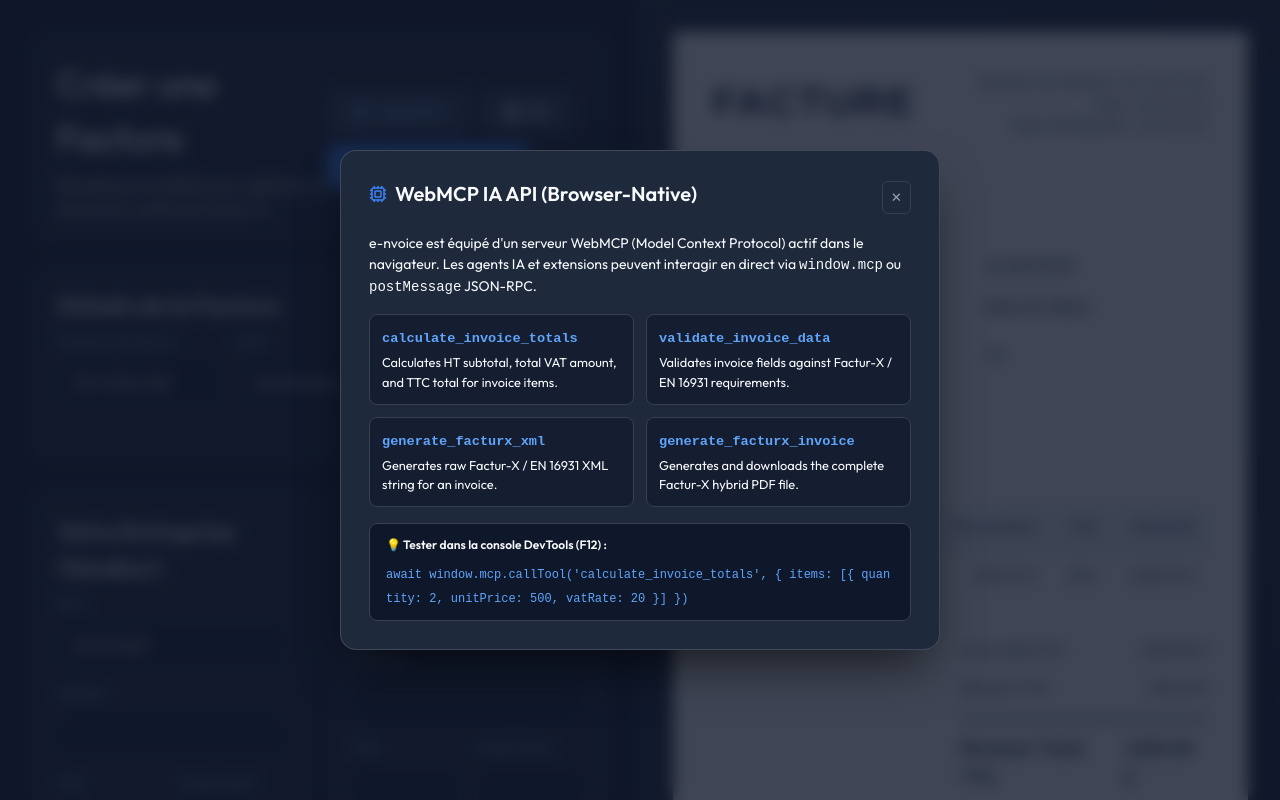
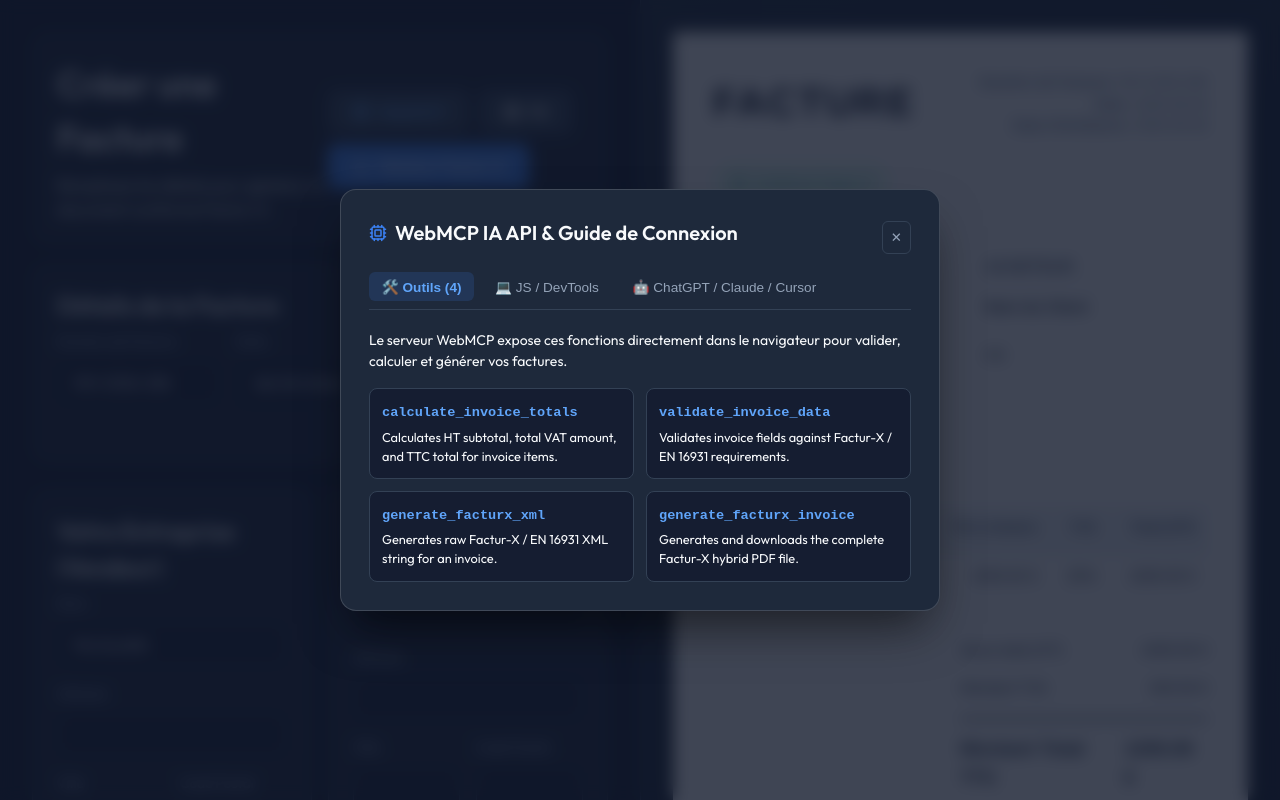
Before and after one commit to SetiZ/e-nvoice, a React (Vite) app: page / in a window 1280 px wide. Both pictures are taken after a click on the button "WebMCP". Shown: the top 800 px of the page. Built offline with nearby package versions, Linux system fonts and the light colour scheme.

Commit message:
Add interactive WebMCP connection guide tabs inside modal

```diff
--- a/src/App.tsx
+++ b/src/App.tsx
@@ -30,6 +30,7 @@
 
   const [isGenerating, setIsGenerating] = useState(false);
   const [showWebMcpModal, setShowWebMcpModal] = useState(false);
+  const [activeWebMcpTab, setActiveWebMcpTab] = useState<'tools' | 'devtools' | 'ai'>('tools');
   const [lang, setLang] = useState<Language>('fr');
   const t = translations[lang];
 
@@ -263,14 +264,40 @@
             <div className="modal-container" onClick={e => e.stopPropagation()}>
               <div className="flex-between mb-4">
                 <h3 style={{ display: 'flex', alignItems: 'center', gap: '0.5rem' }}>
-                  <Cpu size={18} className="text-primary" /> WebMCP IA API (Browser-Native)
+                  <Cpu size={18} className="text-primary" /> WebMCP IA API & Guide de Connexion
                 </h3>
                 <button className="btn-icon" onClick={() => setShowWebMcpModal(false)}>✕</button>
               </div>
+
+              {/* Navigation Tabs */}
+              <div className="webmcp-tabs">
+                <button
+                  className={`webmcp-tab-btn ${activeWebMcpTab === 'tools' ? 'active' : ''}`}
+                  onClick={() => setActiveWebMcpTab('tools')}
+                >
+                  🛠️ Outils ({WEBMCP_TOOLS.length})
+                </button>
+                <button
+                  className={`webmcp-tab-btn ${activeWebMcpTab === 'devtools' ? 'active' : ''}`}
+                  onClick={() => setActiveWebMcpTab('devtools')}
+                >
+                  💻 JS / DevTools
+                </button>
+                <button
+                  className={`webmcp-tab-btn ${activeWebMcpTab === 'ai' ? 'active' : ''}`}
+                  onClick={() => setActiveWebMcpTab('ai')}
+                >
+                  🤖 ChatGPT / Claude / Cursor
+                </button>
+              </div>
+
+              {/* Tab 1: Available Tools */}
+              {activeWebMcpTab === 'tools' && (
+                <div>
                   <p className="text-secondary mb-4" style={{ fontSize: '0.875rem' }}>
-                e-nvoice est équipé d'un serveur WebMCP (Model Context Protocol) actif dans le navigateur. Les agents IA et extensions peuvent interagir en direct via <code>window.mcp</code> ou <code>postMessage</code> JSON-RPC.
+                    Le serveur WebMCP expose ces fonctions directement dans le navigateur pour valider, calculer et générer vos factures.
                   </p>
-              <div className="webmcp-tools-list mb-4">
+                  <div className="webmcp-tools-list">
                     {WEBMCP_TOOLS.map(tool => (
                       <div key={tool.name} className="webmcp-tool-card">
                         <code>{tool.name}</code>
@@ -280,14 +307,85 @@
                       </div>
                     ))}
                   </div>
-              <div style={{ background: '#0f172a', padding: '0.75rem 1rem', borderRadius: '0.5rem', border: '1px solid #334155' }}>
-                <p className="text-secondary" style={{ fontSize: '0.75rem', marginBottom: '0.35rem', fontWeight: 600 }}>
-                  💡 Tester dans la console DevTools (F12) :
+                </div>
+              )}
+
+              {/* Tab 2: JavaScript & Console */}
+              {activeWebMcpTab === 'devtools' && (
+                <div>
+                  <p className="text-secondary mb-2" style={{ fontSize: '0.875rem' }}>
+                    <strong>1. Directement dans window.mcp (DevTools / Extensions) :</strong>
                   </p>
-                <code style={{ color: '#60a5fa', fontSize: '0.75rem', wordBreak: 'break-all' }}>
-                  await window.mcp.callTool('calculate_invoice_totals', &#123; items: [&#123; quantity: 2, unitPrice: 500, vatRate: 20 &#125;] &#125;)
-                </code>
+                  <pre className="code-block">
+{`// Calculer les totaux de facture
+await window.mcp.callTool('calculate_invoice_totals', {
+  items: [{ quantity: 2, unitPrice: 500, vatRate: 20 }]
+});`}
+                  </pre>
+
+                  <p className="text-secondary mt-4 mb-2" style={{ fontSize: '0.875rem' }}>
+                    <strong>2. Via window.postMessage (JSON-RPC 2.0) :</strong>
+                  </p>
+                  <pre className="code-block">
+{`window.postMessage({
+  jsonrpc: '2.0',
+  id: 1,
+  method: 'tools/call',
+  params: {
+    name: 'validate_invoice_data',
+    arguments: { number: 'INV-001', date: '2026-08-09', sellerName: 'Ma Sté', buyerName: 'Client' }
+  }
+}, '*');`}
+                  </pre>
                 </div>
+              )}
+
+              {/* Tab 3: AI Chat Integration */}
+              {activeWebMcpTab === 'ai' && (
+                <div>
+                  <div style={{ marginBottom: '1.25rem' }}>
+                    <p style={{ fontWeight: 600, color: '#60a5fa', marginBottom: '0.25rem', fontSize: '0.9rem' }}>
+                      🟢 Pour ChatGPT (Actions GPT Personnalisées) :
+                    </p>
+                    <p className="text-secondary" style={{ fontSize: '0.85rem' }}>
+                      Créez un GPT dans ChatGPT → Configurer → <strong>Ajouter une action</strong> → Importer cette URL :
+                    </p>
+                    <pre className="code-block">
+https://setiz.github.io/e-nvoice/openapi.json
+                    </pre>
+                  </div>
+
+                  <div style={{ marginBottom: '1.25rem' }}>
+                    <p style={{ fontWeight: 600, color: '#60a5fa', marginBottom: '0.25rem', fontSize: '0.9rem' }}>
+                      🟠 Pour Claude Desktop / Cursor AI :
+                    </p>
+                    <p className="text-secondary" style={{ fontSize: '0.85rem' }}>
+                      Ajoutez cette configuration dans votre <code>claude_desktop_config.json</code> ou les réglages MCP de Cursor :
+                    </p>
+                    <pre className="code-block">
+{`{
+  "mcpServers": {
+    "e-nvoice": {
+      "command": "npx",
+      "args": ["-y", "@modelcontextprotocol/server-fetch", "https://setiz.github.io/e-nvoice/llms.txt"]
+    }
+  }
+}`}
+                    </pre>
+                  </div>
+
+                  <div>
+                    <p style={{ fontWeight: 600, color: '#60a5fa', marginBottom: '0.25rem', fontSize: '0.9rem' }}>
+                      📄 Manifestes de Découverte IA :
+                    </p>
+                    <p className="text-secondary" style={{ fontSize: '0.85rem' }}>
+                      • MCP Manifest : <code>https://setiz.github.io/e-nvoice/.well-known/mcp.json</code><br />
+                      • LLM Index : <code>https://setiz.github.io/e-nvoice/llms.txt</code>
+                    </p>
+                  </div>
+                </div>
+              )}
+
             </div>
           </div>
         )}
--- a/src/index.css
+++ b/src/index.css
@@ -417,6 +417,51 @@
   to { transform: scale(1); opacity: 1; }
 }
 
+.webmcp-tabs {
+  display: flex;
+  gap: 0.5rem;
+  border-bottom: 1px solid var(--border-color);
+  margin-bottom: 1.25rem;
+  padding-bottom: 0.5rem;
+}
+
+.webmcp-tab-btn {
+  background: transparent;
+  border: none;
+  color: var(--text-secondary);
+  padding: 0.4rem 0.8rem;
+  border-radius: 0.375rem;
+  font-size: 0.85rem;
+  font-weight: 500;
+  cursor: pointer;
+  transition: all 0.2s ease;
+}
+
+.webmcp-tab-btn:hover {
+  color: var(--text-primary);
+  background: rgba(255, 255, 255, 0.05);
+}
+
+.webmcp-tab-btn.active {
+  color: #60a5fa;
+  background: rgba(59, 130, 246, 0.15);
+  font-weight: 600;
+}
+
+.code-block {
+  background: #0f172a;
+  border: 1px solid #334155;
+  border-radius: 0.5rem;
+  padding: 0.85rem;
+  font-family: monospace;
+  font-size: 0.8rem;
+  color: #93c5fd;
+  overflow-x: auto;
+  white-space: pre-wrap;
+  margin-top: 0.5rem;
+  line-height: 1.4;
+}
+
 .webmcp-tools-list {
   display: grid;
   grid-template-columns: repeat(auto-fit, minmax(220px, 1fr));
```
Also changed, not shown: public/openapi.json (added, +27 -0 lines). Lines whose indentation alone changed are shown as unchanged.
